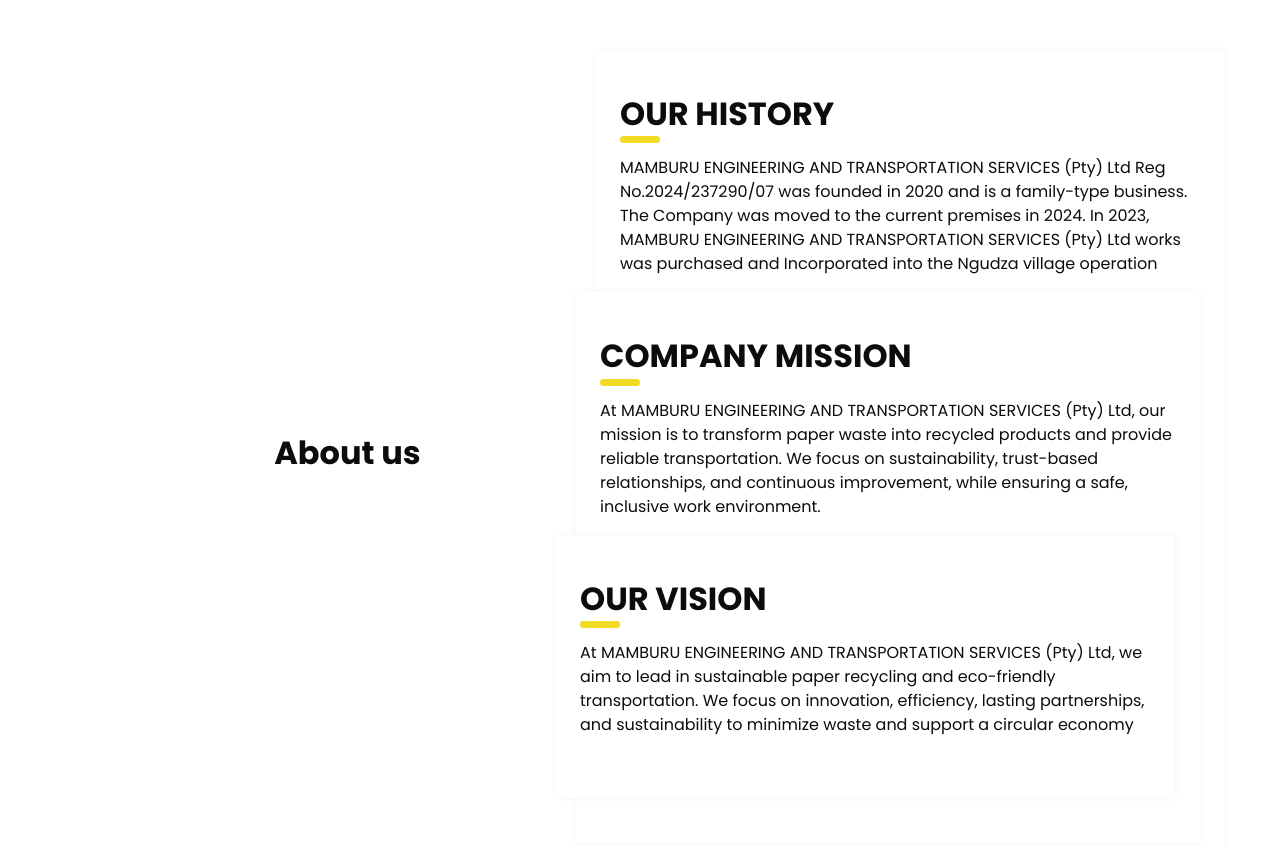
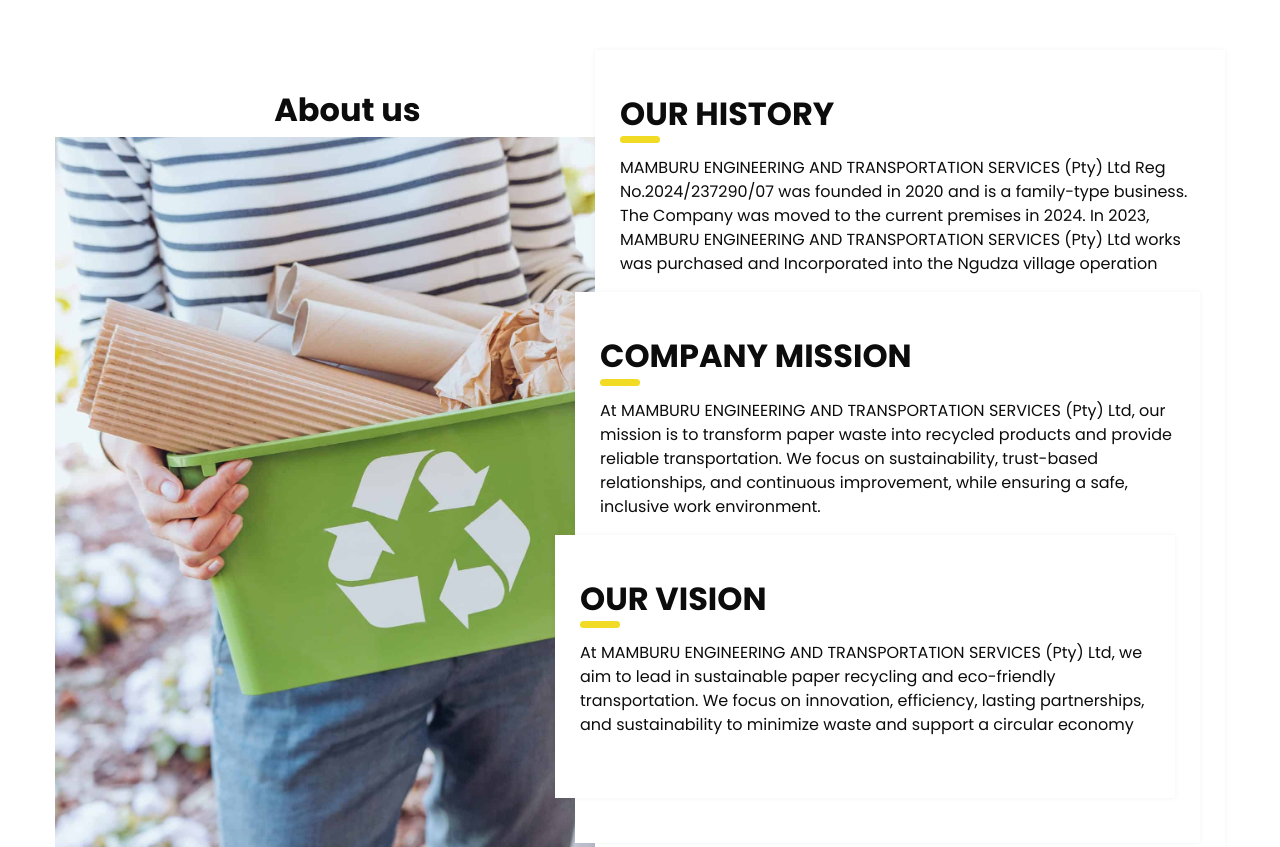
Before and after one commit to rinaetshivhase/MamburuEngineerings, a plain HTML site: page index.html in a window 1280 px wide. Shown: the part 840-1687 px from the top of the page. Drawn offline with nearby package versions, Linux system fonts and the light colour scheme; files whose address does not match are found by name.

Commit message:
Update index.html

```diff
--- a/index.html
+++ b/index.html
@@ -195,8 +195,8 @@
                             <h2 class="text-black mb-6"><b>About us </b></h2>
                         </div>
                         <div class="img-box">
-                            <img id="firstimage" src="PUBLIC/images/About.jpg" alt="" />
-                            <img src="PUBLIC/images/About.jpg" alt="">
+                            <img id="firstimage" src="images/About.jpg" alt="" />
+
                         </div>
                     </div>
                 </div>
```
